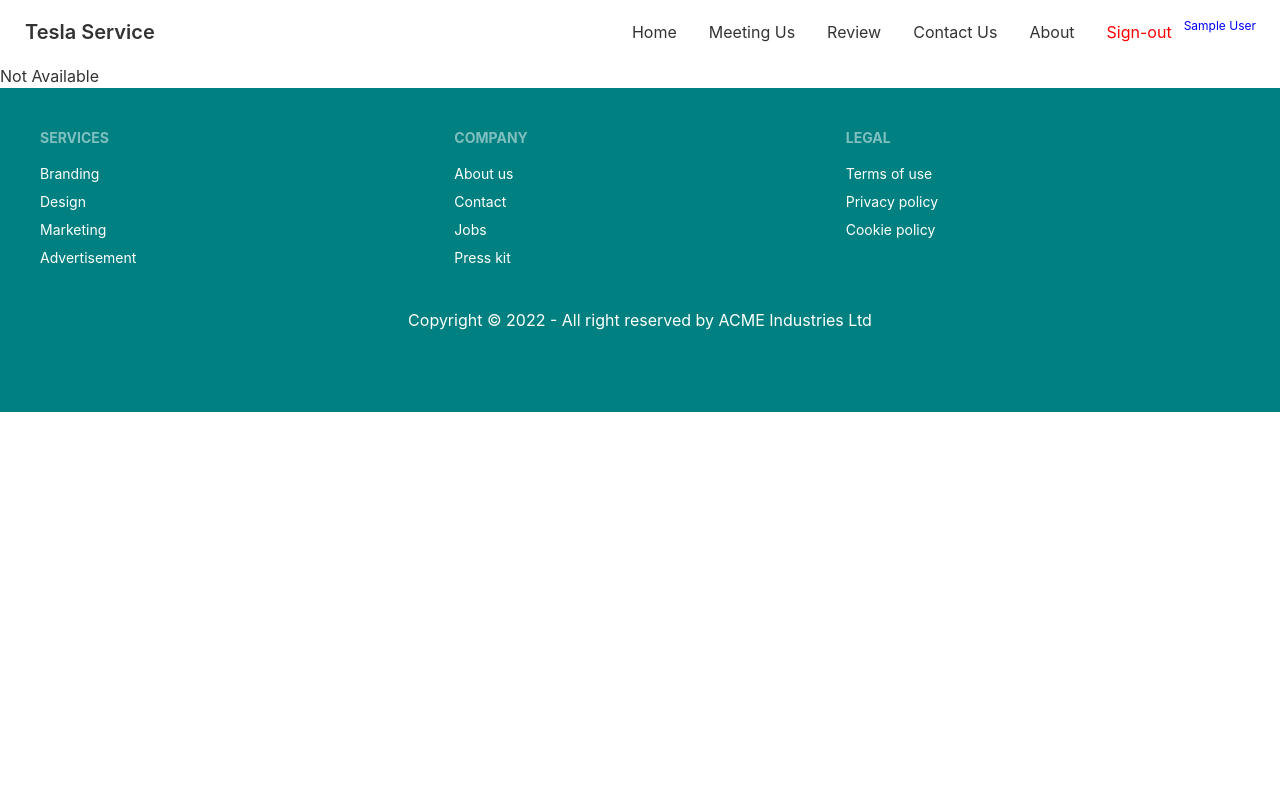
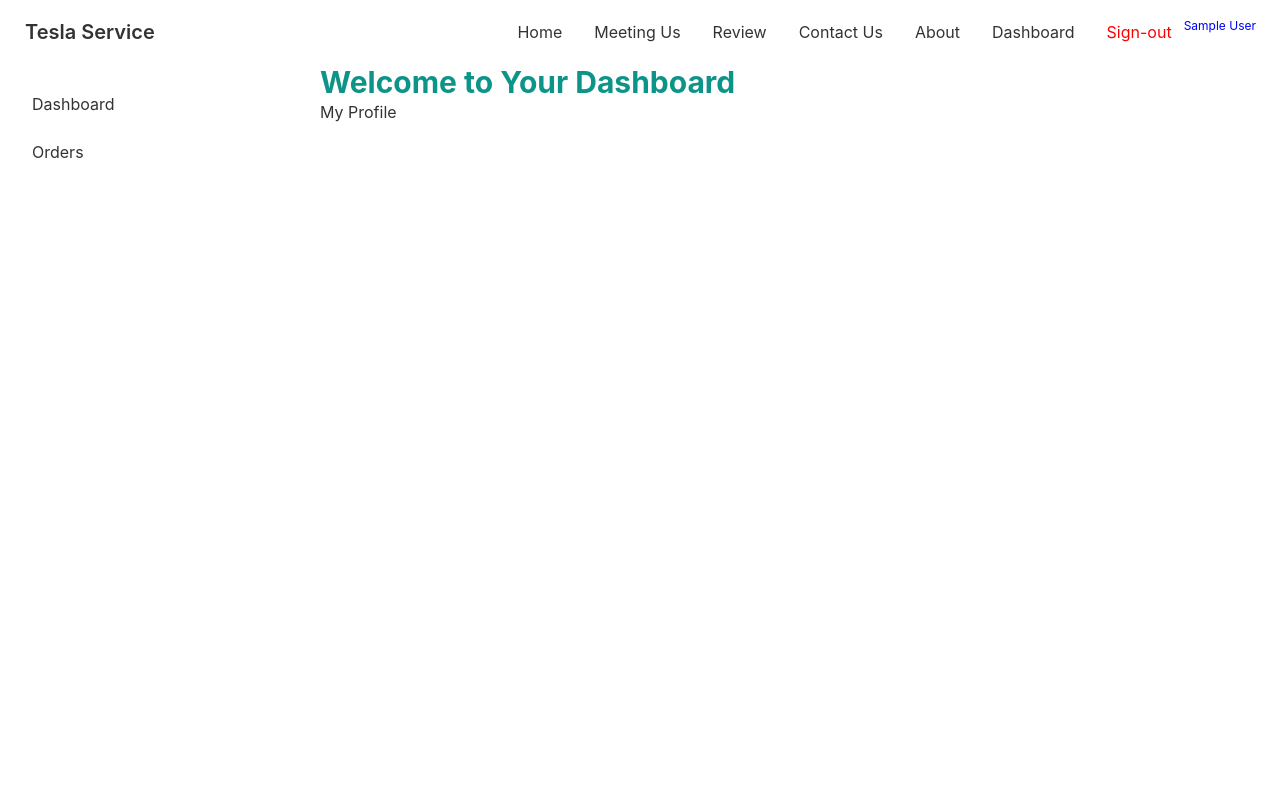
Before and after one commit to Shaharuque/social_app_clientside, a React (Create React App) app: page /dashboard in a window 1280 px wide. Shown: the top 800 px of the page. Built offline with nearby package versions, Linux system fonts and the light colour scheme; no server answers; sample sign-in values are in the browser's storage.

Commit message:
initial dashboard done

```diff
--- a/src/App.js
+++ b/src/App.js
@@ -12,6 +12,10 @@
 import Login from './Pages/Authentication/Login/Login';
 import Register from './Pages/Authentication/Register/Register';
 import RequireAuth from './Pages/Authentication/RequireAuth/RequireAuth';
+import Dashboard from './Pages/Dashboard/Dashboard';
+import MyProfile from './Pages/Dashboard/MyProfile';
+import Orders from './Pages/Dashboard/Orders';
+import Reviews from './Pages/Home/Reviews';
 
 function App() {
   return (
@@ -21,13 +25,24 @@
         <Route path="/" element={<Home />} />
         <Route path="/home" element={<Home />} />
         <Route path='/addproducts' element={<AddProducts />} />
-
+        <Route path='/product_review' element={<Reviews></Reviews>}></Route>
         <Route path='/meeting' element={
           <RequireAuth>
             <Meeting/>
           </RequireAuth>
         }>
         </Route>
+        {/* Dashboard will be a private route */}
+        <Route path='/dashboard' element={
+          <RequireAuth>
+            <Dashboard/>
+          </RequireAuth>
+        }>
+          {/* nested routes */}
+          <Route index element={<MyProfile></MyProfile>}></Route>
+          <Route path='order' element={<Orders></Orders>}></Route>
+        </Route>
+
         <Route path="/about" element={<About />} />
         <Route path="/login" element={<Login />} />
         <Route path="/register" element={<Register />} />
--- /dev/null
+++ b/src/Pages/Dashboard/Dashboard.js
@@ -0,0 +1,42 @@
+import React from 'react';
+import { Link, Outlet } from 'react-router-dom';
+
+const Dashboard = () => {
+    return (
+        <div>
+        <div class="drawer drawer-mobile">
+          <input id="dashboard-sidebar" type="checkbox" class="drawer-toggle" />
+          <div class="drawer-content ">
+
+
+          {/*mobile view tey ekta burget Icon show hobey normal time a Icon ta hide thakbey */}
+            <div className="navbar-end">
+                  <label tabIndex="1" for="dashboard-sidebar" className="btn btn-ghost bg-teal-900 text-white lg:hidden">
+                      <svg xmlns="http://www.w3.org/2000/svg" className="h-5 w-5" fill="none" viewBox="0 0 24 24" stroke="currentColor"><path strokeLinecap="round" strokeLinejoin="round" strokeWidth="2" d="M4 6h16M4 12h8m-8 6h16" /></svg>
+                  </label>
+              </div>
+          <h2 className="text-3xl font-bold text-teal-600">
+                Welcome to Your Dashboard
+          </h2>
+            {/* <!-- Page content here --> */}
+          <Outlet/>
+
+          </div>
+          <div class="drawer-side">
+            <label for="dashboard-sidebar" class="drawer-overlay"></label>
+            <ul class="menu p-4 overflow-y-auto w-80 bg-base-100 text-base-content">
+              {/* <!-- Sidebar content here --> */}
+              <li>
+                <Link to='/dashboard'>Dashboard</Link>
+              </li>
+              <li>
+                <Link to='/dashboard/order'>Orders</Link>
+              </li>
+            </ul>
+          </div>
+        </div>
+      </div>
+    );
+};
+
+export default Dashboard;
--- /dev/null
+++ b/src/Pages/Dashboard/MyProfile.js
@@ -0,0 +1,11 @@
+import React from 'react';
+
+const MyProfile = () => {
+    return (
+        <div>
+            <h1>My Profile</h1>
+        </div>
+    );
+};
+
+export default MyProfile;
--- /dev/null
+++ b/src/Pages/Dashboard/MyReview.js
@@ -0,0 +1,11 @@
+import React from 'react';
+
+const MyReview = () => {
+    return (
+        <div>
+            <h1>My Review</h1>
+        </div>
+    );
+};
+
+export default MyReview;
--- /dev/null
+++ b/src/Pages/Dashboard/Orders.js
@@ -0,0 +1,11 @@
+import React from 'react';
+
+const Orders = () => {
+    return (
+        <div>
+            <h1>My orders</h1>
+        </div>
+    );
+};
+
+export default Orders;
--- a/src/Pages/Shared/Navbar/Navbar.js
+++ b/src/Pages/Shared/Navbar/Navbar.js
@@ -49,9 +49,13 @@
                     <ul class="menu menu-horizontal p-0">
                     <li><Link to='/'>Home</Link></li>
                     <li><Link to='/meeting'>Meeting Us </Link></li>
-                    <li><Link to='/review'>Review</Link></li>
+                    <li><Link to='/product_review'>Review</Link></li>
                     <li><Link to='/contract'>Contact Us</Link></li>
                     <li><Link to='/about'>About </Link></li>
+                    {/* user logged in kora thaklei dashboard ta dekhabo */}
+                    {
+                            user&& <li><Link to="/dashboard">Dashboard</Link></li>
+                    }
                     <li>
                         {
                             user ? <button style={{color:'red'}} onClick={signOutHandle}>Sign-out<sup style={{color:'blue'}}>{user.displayName}</sup></button>
```
